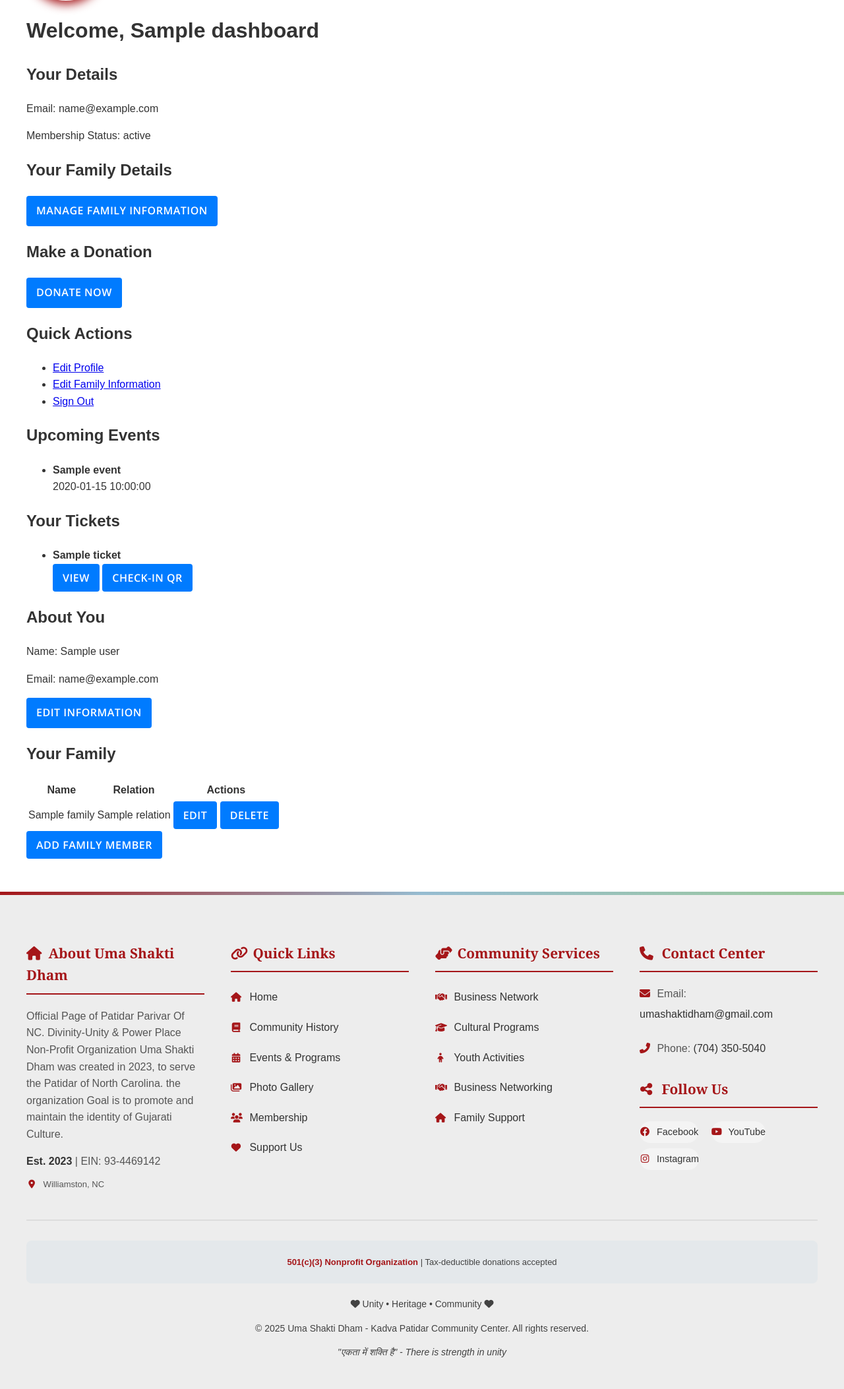
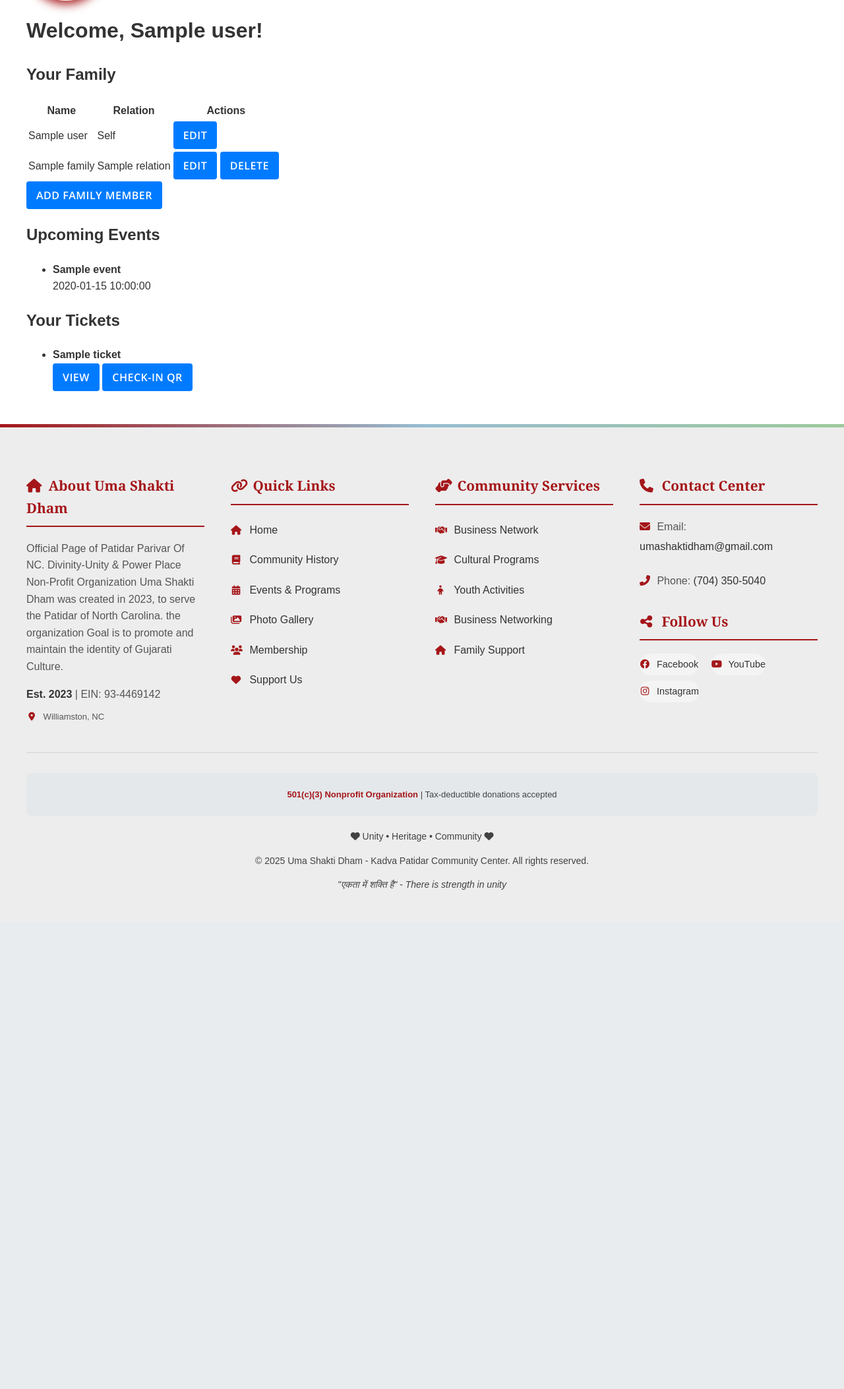
Before and after one commit to ambesys/umashaktidham.org, a PHP site: template src/Views/dashboard/index.php in a window 1280 px wide. Shown: the part 144-2250 px from the top of the page at 66% size. After the commit the page ends 1493 px from the top, so only its background shows below. Run offline with PHP 8.4, Linux system fonts and the light colour scheme; the template is opened without the code that fills it: most values are stand-ins (such as "Sample title", 1, 10 or a date in 2020).

Commit message:
Add session checks in AuthController for redirecting logged-in users; enhance dashboard view with user-specific family details and events

```diff
--- a/src/Views/dashboard/index.php
+++ b/src/Views/dashboard/index.php
@@ -1,34 +1,44 @@
 <div class="container">
     <div class="dashboard-container">
-        <h1>Welcome, <?php echo htmlspecialchars($dashboardData['name'] ?? $_SESSION['user_name'] ?? 'User'); ?></h1>
-        <div class="user-details">
-            <h2>Your Details</h2>
-            <p>Email: <?php echo htmlspecialchars($dashboardData['email'] ?? $_SESSION['user_email'] ?? 'Not available'); ?></p>
-            <p>Membership Status: <?php echo htmlspecialchars($dashboardData['membership_status'] ?? 'Active'); ?></p>
+        <h1>Welcome, <?= htmlspecialchars($dashboardData['user']['name'] ?? 'User') ?>!</h1>
+
+        <!-- Family Table -->
+        <div class="family-section">
+            <h2>Your Family</h2>
+            <table class="family-table">
+                <thead>
+                    <tr>
+                        <th>Name</th>
+                        <th>Relation</th>
+                        <th>Actions</th>
+                    </tr>
+                </thead>
+                <tbody>
+                    <tr>
+                        <td><?= htmlspecialchars($dashboardData['user']['name']) ?></td>
+                        <td>Self</td>
+                        <td>
+                            <button class="btn btn-primary">Edit</button>
+                        </td>
+                    </tr>
+                    <?php foreach ($dashboardData['family'] as $member): ?>
+                        <tr>
+                            <td><?= htmlspecialchars($member['name']) ?></td>
+                            <td><?= htmlspecialchars($member['relation']) ?></td>
+                            <td>
+                                <button class="btn btn-primary">Edit</button>
+                                <button class="btn btn-danger">Delete</button>
+                            </td>
+                        </tr>
+                    <?php endforeach; ?>
+                </tbody>
+            </table>
+            <button class="btn btn-success">Add Family Member</button>
         </div>
 
-        <div class="family-details">
-            <h2>Your Family Details</h2>
-            <a href="/family" class="btn btn-primary">Manage Family Information</a>
-        </div>
-
-        <div class="donation-section">
-            <h2>Make a Donation</h2>
-            <a href="/donate" class="btn btn-success">Donate Now</a>
-        </div>
-
-        <div class="dashboard-actions">
-            <h2>Quick Actions</h2>
-            <ul>
-                <li><a href="/profile">Edit Profile</a></li>
-                <li><a href="/family">Edit Family Information</a></li>
-                <li><a href="/auth/logout">Sign Out</a></li>
-            </ul>
-        </div>
-
-        <div class="dashboard-grid">
-            <!-- Tile 1: Events -->
-            <div class="dashboard-tile">
+        <!-- Events and Tickets Section -->
+        <div class="events-tickets-section">
+            <div class="events">
                 <h2>Upcoming Events</h2>
                 <ul>
                     <?php foreach ($dashboardData['events'] as $event): ?>
@@ -40,8 +50,7 @@
                 </ul>
             </div>
 
-            <!-- Tile 2: Your Tickets -->
-            <div class="dashboard-tile">
+            <div class="tickets">
                 <h2>Your Tickets</h2>
                 <ul>
                     <?php foreach ($dashboardData['tickets'] as $ticket): ?>
@@ -53,41 +62,6 @@
                     <?php endforeach; ?>
                 </ul>
             </div>
-
-            <!-- Tile 3: About You -->
-            <div class="dashboard-tile">
-                <h2>About You</h2>
-                <p>Name: <?= htmlspecialchars($dashboardData['user']['name']) ?></p>
-                <p>Email: <?= htmlspecialchars($dashboardData['user']['email']) ?></p>
-                <a href="/profile" class="btn btn-primary">Edit Information</a>
-            </div>
-
-            <!-- Tile 4: Your Family -->
-            <div class="dashboard-tile">
-                <h2>Your Family</h2>
-                <table>
-                    <thead>
-                        <tr>
-                            <th>Name</th>
-                            <th>Relation</th>
-                            <th>Actions</th>
-                        </tr>
-                    </thead>
-                    <tbody>
-                        <?php foreach ($dashboardData['family'] as $member): ?>
-                            <tr>
-                                <td><?= htmlspecialchars($member['name']) ?></td>
-                                <td><?= htmlspecialchars($member['relation']) ?></td>
-                                <td>
-                                    <button class="btn btn-primary">Edit</button>
-                                    <button class="btn btn-danger">Delete</button>
-                                </td>
-                            </tr>
-                        <?php endforeach; ?>
-                    </tbody>
-                </table>
-                <button class="btn btn-success">Add Family Member</button>
-            </div>
         </div>
     </div>
 </div>
```
Also changed, not shown: src/Controllers/AuthController.php (+12 -1 lines).
